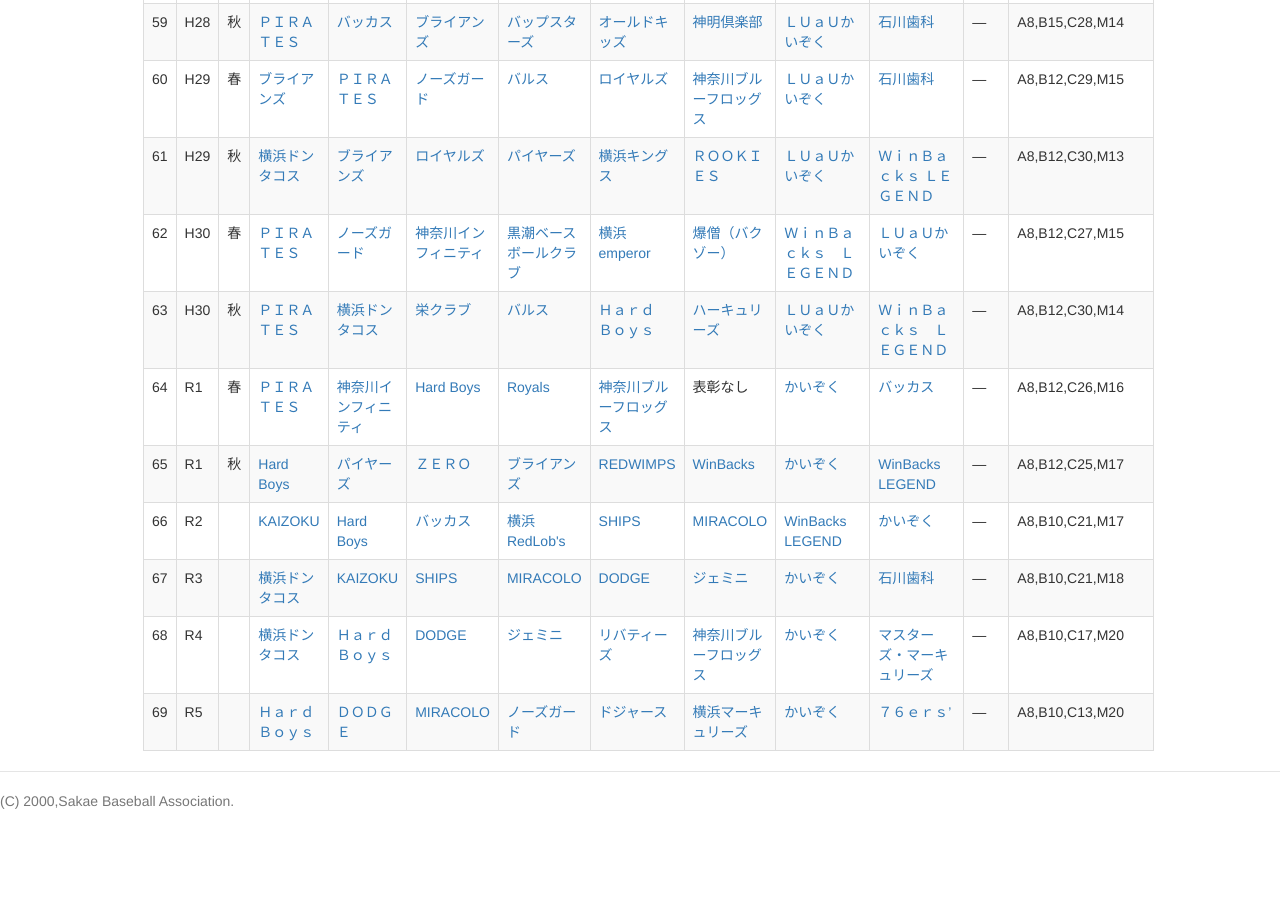
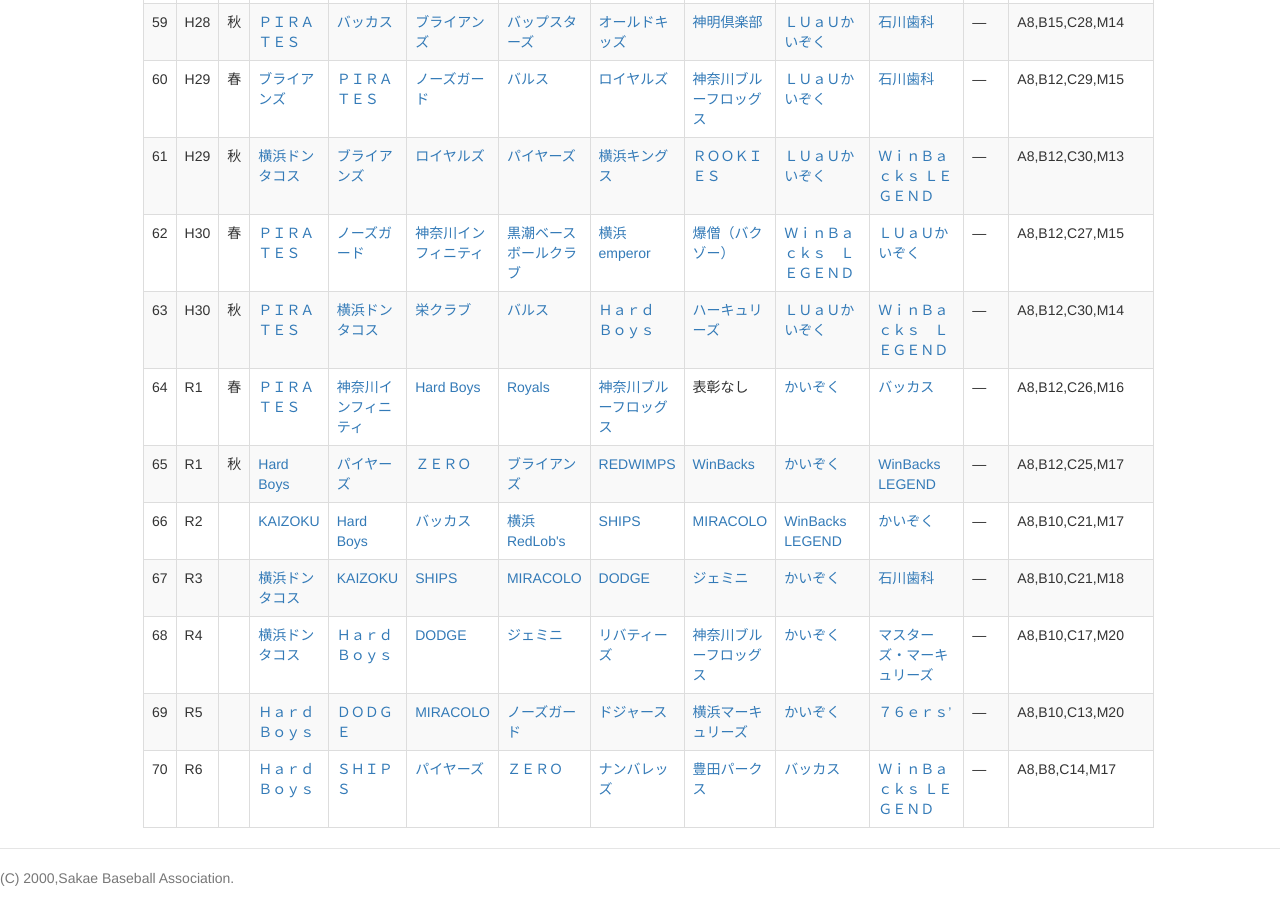
Before and after one commit to sakae-baseball/sakae-baseball-public, a website: page app/kumintaikai.html in a window 1280 px wide. Shown: the part 4043-4961 px from the top of the page. Before the commit the page ends 4884 px from the top, so only its background shows below. Drawn offline with nearby package versions, Linux system fonts and the light colour scheme; files that its build step writes are made by us from their sources; files whose address does not match are found by name.

Commit message:
新しいチーム情報を追加しました

```diff
--- a/app/kumintaikai.html
+++ b/app/kumintaikai.html
@@ -968,7 +968,25 @@
         <TD>―</A></TD>
         <TD>A8,B10,C13,M20</TD>
       </TR>
+      <TR>
+        <TD>70
+        </TD>
+        <TD>R6
+        </TD>
+        <TD></TD>
+        <TD><A href="https://news.sakae-baseball.org/70A">Ｈａｒｄ Ｂｏｙｓ</A></TD>
+        <TD><A href="https://news.sakae-baseball.org/70A">ＳＨＩＰＳ</A></TD>
+        <TD><A href="https://news.sakae-baseball.org/70B">パイヤーズ</A></TD>
+        <TD><A href="https://news.sakae-baseball.org/70B">ＺＥＲＯ</A></TD>
+        <TD><A href="https://news.sakae-baseball.org/70C">ナンバレッズ</A></TD>
+        <TD><A href="https://news.sakae-baseball.org/70C">豊田パークス</A></TD>
 
+
+        <TD><A href="https://news.sakae-baseball.org/70M">バッカス</A></TD>
+        <TD><A href="https://news.sakae-baseball.org/70M">ＷｉｎＢａｃｋｓ ＬＥＧＥＮＤ</A></TD>
+        <TD>―</A></TD>
+        <TD>A8,B8,C14,M17</TD>
+      </TR>
 
   </TABLE>
 </div>
```
